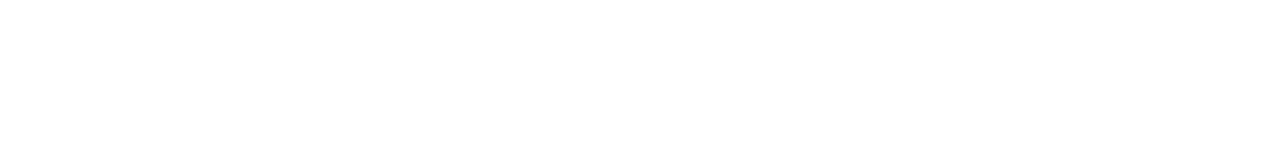
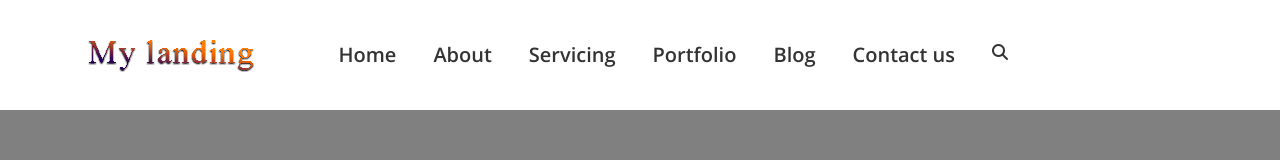
Before and after one commit to Gurin-Ilya/My-landing, a plain HTML site: page index.html in a window 1280 px wide. Drawn offline with nearby package versions, Linux system fonts and the light colour scheme.

Commit message:
Готовое меню (требуется сместить направо nav)

```diff
--- a/css/style.css
+++ b/css/style.css
@@ -1 +1,30 @@
 @import 'fonts.css';
+
+body{
+    background: gray;
+}
+
+ul, li{
+    display: block;
+    padding: 0;
+    margin: 0;
+}
+
+.menu-bar{
+    background:#fff;
+    padding: 20px 0;
+    color: #333333;
+}
+.menu__item{
+    margin-left: 37px;
+}
+.menu__item a{
+    font-family: 'Open Sans Semibold';
+    font-size: 20px;
+    color:#333333 ;
+    text-decoration: none;
+}
+.menu__item a:hover{
+    text-decoration: none;
+    color: #cecece;
+}
--- a/index.html
+++ b/index.html
@@ -14,6 +14,28 @@
     <title>Document</title>
   </head>
   <body>
+    <header class="menu-bar">
+      <div class="container">
+        <div class="row">
+          <div class="col-xl-2">
+            <img src="img/my-logo-ver-2.png" alt="My Landing" class="logo" />
+          </div>
+          <div class="col-xl-8 ml-auto align-self-center">
+            <nav>
+              <ul class="menu d-flex justify-content-end">
+                <li class = "menu__item"><a href="#">Home</a></li>
+                <li class = "menu__item"><a href="#">About</a></li>
+                <li class = "menu__item"><a href="#">Servicing</a></li>
+                <li class = "menu__item"><a href="#">Portfolio</a></li>
+                <li class = "menu__item"><a href="#">Blog</a></li>
+                <li class = "menu__item"><a href="#">Contact us</a></li>
+                <li class = "menu__item"><i class="fas fa-search"></i></li>
+              </ul>
+            </nav>
+          </div>
+        </div>
+      </div>
+    </header>
     <script
       src="https://kit.fontawesome.com/e8871ad78c.js"
       crossorigin="anonymous"
@@ -23,15 +45,5 @@
       integrity="sha384-ygbV9kiqUc6oa4msXn9868pTtWMgiQaeYH7/t7LECLbyPA2x65Kgf80OJFdroafW"
       crossorigin="anonymous"
     ></script>
-    <script
-      src="https://cdn.jsdelivr.net/npm/@popperjs/core@2.5.4/dist/umd/popper.min.js"
-      integrity="sha384-q2kxQ16AaE6UbzuKqyBE9/u/KzioAlnx2maXQHiDX9d4/zp8Ok3f+M7DPm+Ib6IU"
-      crossorigin="anonymous"
-    ></script>
-    <script
-      src="https://cdn.jsdelivr.net/npm/bootstrap@5.0.0-beta1/dist/js/bootstrap.min.js"
-      integrity="sha384-pQQkAEnwaBkjpqZ8RU1fF1AKtTcHJwFl3pblpTlHXybJjHpMYo79HY3hIi4NKxyj"
-      crossorigin="anonymous"
-    ></script>
   </body>
 </html>
```
Also changed, not shown: img/My-logo.png (added), img/my-logo-ver-2.png (added).
